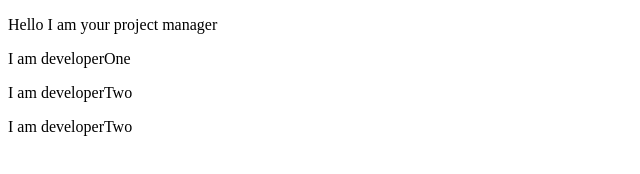
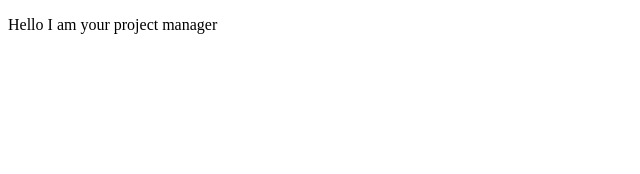
Before and after one commit to ShafiaChy/git-advanced, a plain HTML site: page index.html in a window 1280 px wide. Shown: the whole page, without its empty margins (0-640 px from the left). Drawn offline with Linux system fonts and the light colour scheme.

Commit message:
code added

```diff
--- a/index.html
+++ b/index.html
@@ -10,8 +10,5 @@
   <body>
     <!-- Developer Manager -->
     <p>Hello I am your project manager</p>
-    <p>I am developerOne</p>
-    <p>I am developerTwo</p>
-    <p>I am developerTwo</p>
   </body>
 </html>
```
